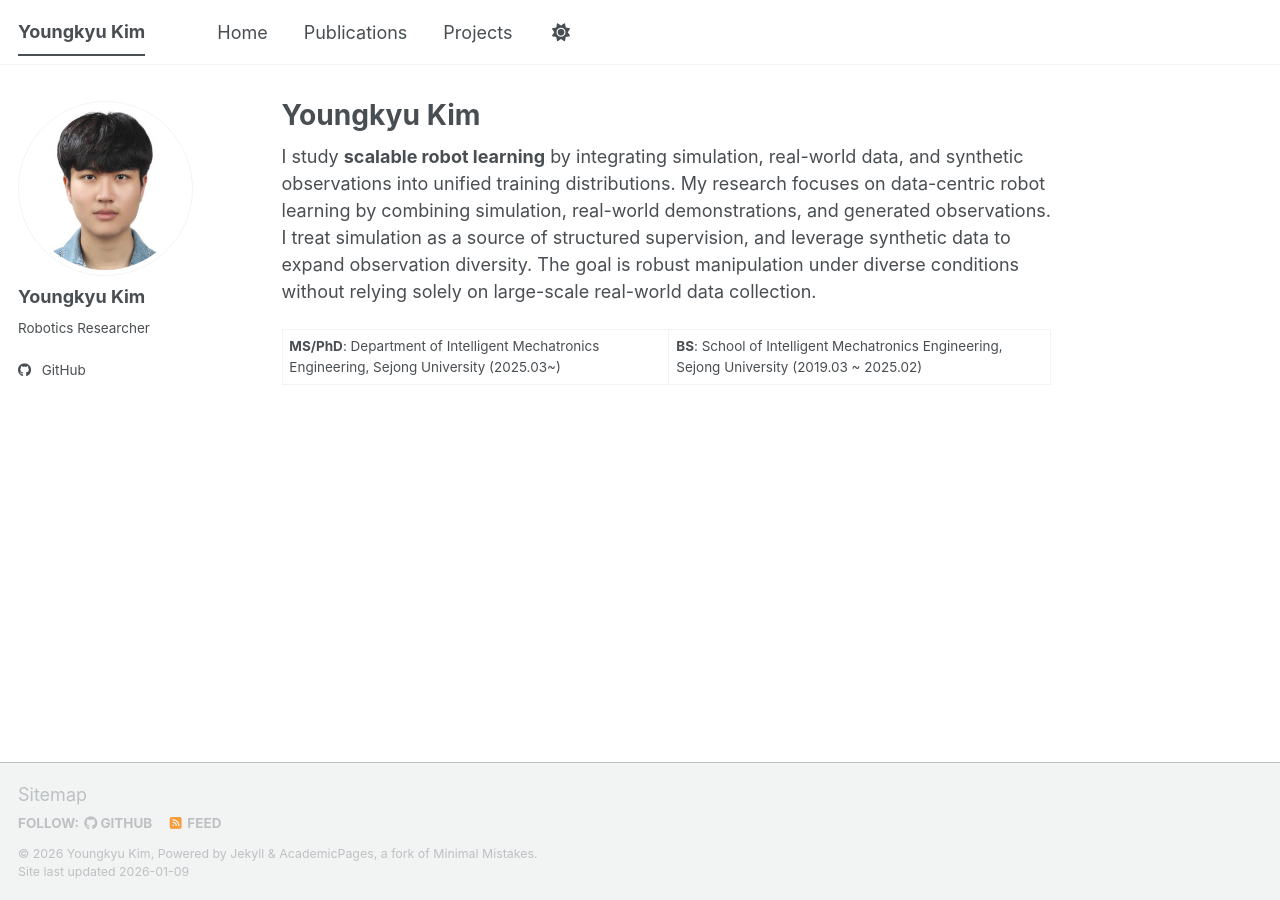
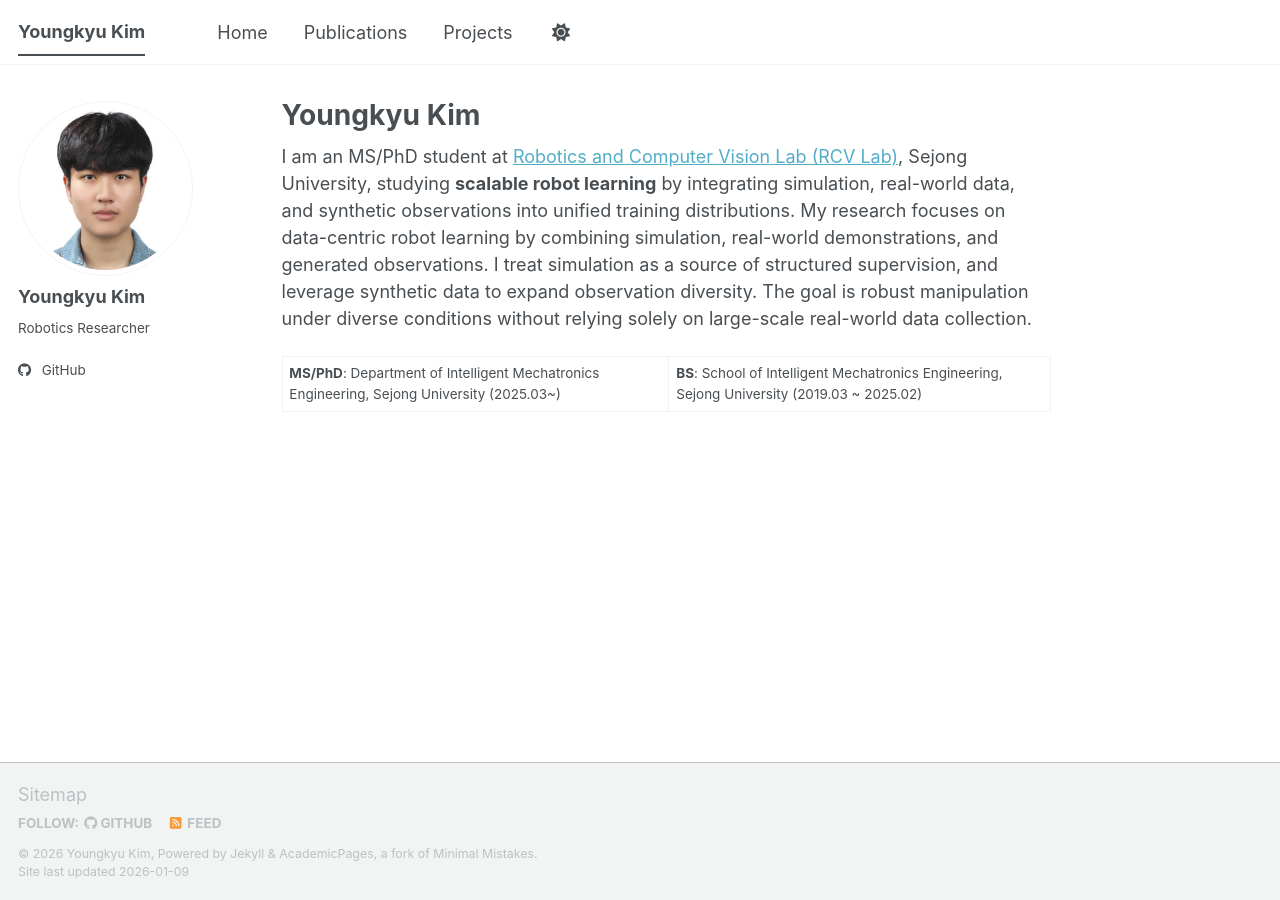
Before and after one commit to kimyg119/kimyg119.github.io, a Jekyll site: the page built from _pages/about.md, in a window 1280 px wide. Built offline with Jekyll 4.4.1, drawn with Linux system fonts in a browser that asks for light colours; a script bundle is joined from its source files by our own code; library files that are not in the unit come from our copies.

Commit message:
Add RCV Lab affiliation to introduction

```diff
--- a/_pages/about.md
+++ b/_pages/about.md
@@ -7,6 +7,6 @@ redirect_from:
   - /about.html
 ---
 
-I study **scalable robot learning** by integrating simulation, real-world data, and synthetic observations into unified training distributions. My research focuses on data-centric robot learning by combining simulation, real-world demonstrations, and generated observations. I treat simulation as a source of structured supervision, and leverage synthetic data to expand observation diversity. The goal is robust manipulation under diverse conditions without relying solely on large-scale real-world data collection.
+I am an MS/PhD student at [Robotics and Computer Vision Lab (RCV Lab)](https://www.rcv.sejong.ac.kr/), Sejong University, studying **scalable robot learning** by integrating simulation, real-world data, and synthetic observations into unified training distributions. My research focuses on data-centric robot learning by combining simulation, real-world demonstrations, and generated observations. I treat simulation as a source of structured supervision, and leverage synthetic data to expand observation diversity. The goal is robust manipulation under diverse conditions without relying solely on large-scale real-world data collection.
 
 **MS/PhD**: Department of Intelligent Mechatronics Engineering, Sejong University (2025.03~) | **BS**: School of Intelligent Mechatronics Engineering, Sejong University (2019.03 ~ 2025.02)
```
